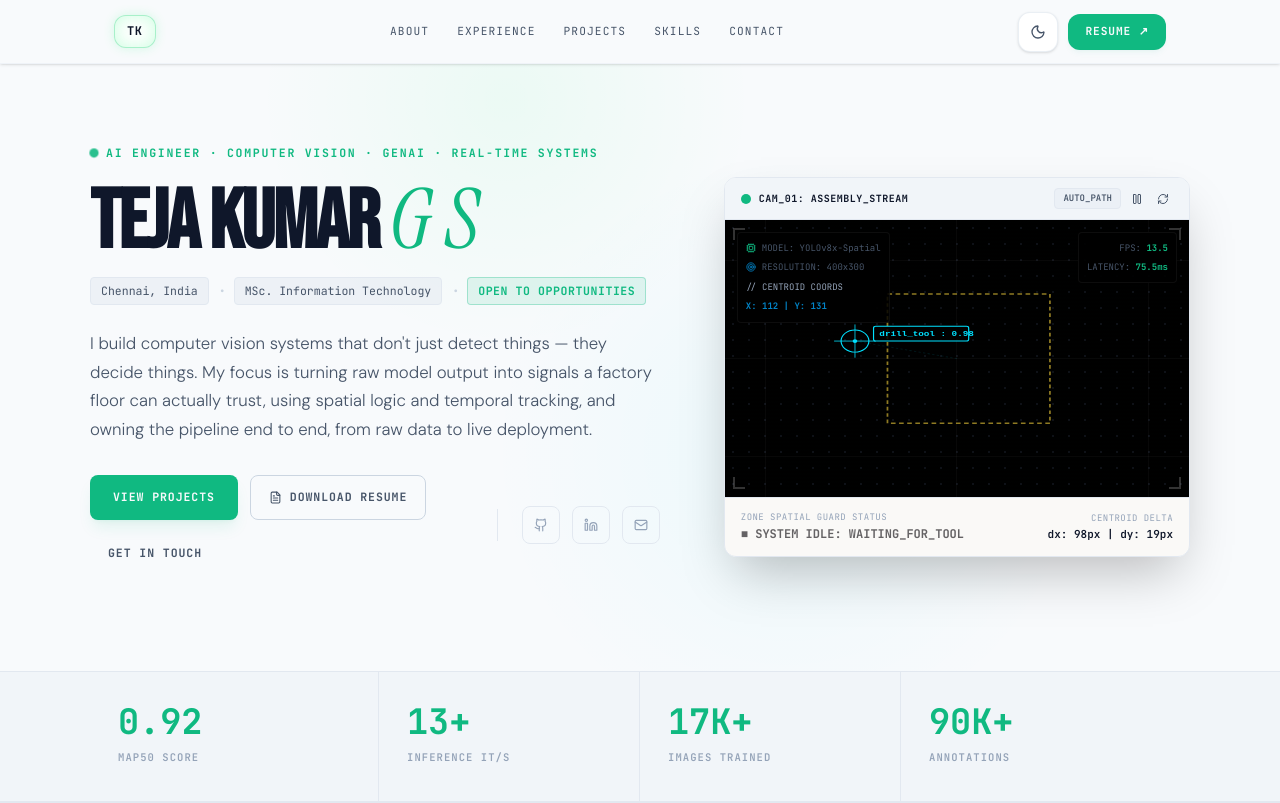
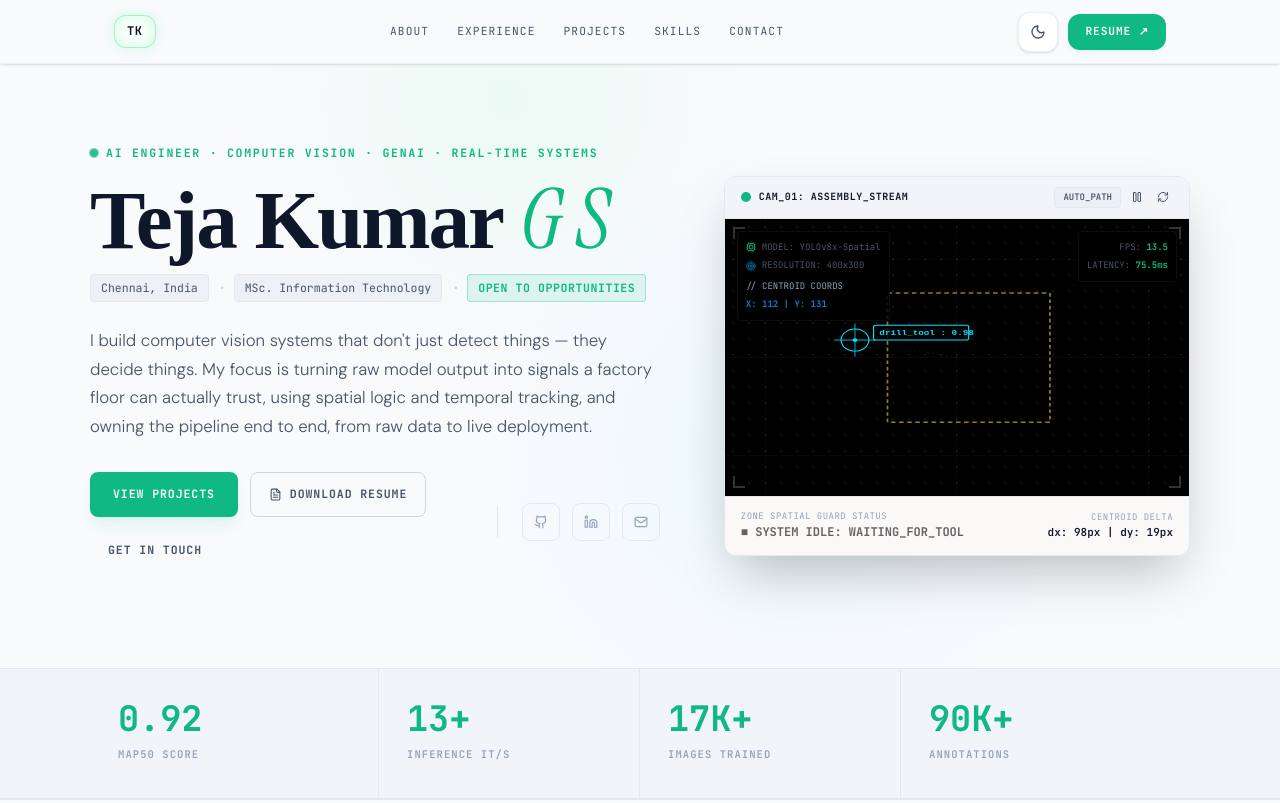
Before and after one commit to Tejakumar02/TEJA-KUMAR-PORTFOLIO, a React (Vite) app: page / in a window 1280 px wide. Shown: the top 803 px of the page. Built offline with nearby package versions, Linux system fonts and the light colour scheme.

Commit message:
Update GreenyAI project details and change font display to Playfair Display

```diff
--- a/src/data/portfolio.json
+++ b/src/data/portfolio.json
@@ -207,12 +207,12 @@
     {
       "id": "greenyai",
       "featured": false,
-      "title": "GreenyAI — RAG Chat Assistant",
+      "title": "GreenyAI — Multimodal AI Assistant",
       "image": "assets/GreenyAI.png",
       "badge": "● Live",
       "badgeStyle": "green",
-      "tags": ["Streamlit", "Groq", "Supabase", "RAG"],
-      "description": "A chat assistant that actually reads what you hand it — drop in a PDF and it answers questions grounded in that document, powered by Groq-hosted Llama models with instant model switching. Conversations persist across sessions via Supabase, with one-click chat export built in.",
+      "tags": ["Groq", "Gemini Vision", "Tavily", "Supabase", "RAG"],
+      "description": "A full-featured chat assistant, not just single-turn Q&A. Upload a PDF and it answers grounded in that document via RAG; upload an image and Gemini Vision reasons about it; toggle live web search (Tavily) for cited, up-to-date answers. Multi-chat sessions persist across reloads via Supabase, with one-click export and an admin panel for tuning the system prompt on the fly.",
       "link": "https://greenyai.streamlit.app/",
       "linkLabel": "Try it Live ↗"
     },
--- a/src/index.css
+++ b/src/index.css
@@ -17,7 +17,7 @@
   --font-sans: "DM Sans", sans-serif;
   --font-mono: "JetBrains Mono", monospace;
   --font-serif: "Instrument Serif", serif;
-  --font-display: "Bebas Neue", sans-serif;
+  --font-display: "Playfair Display", serif;
 }
 
 /* ─────────────────────────────────────────
```
